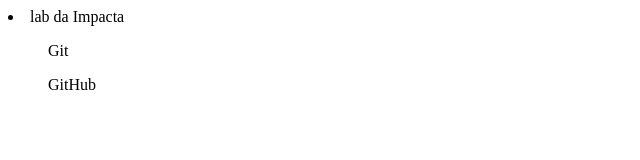
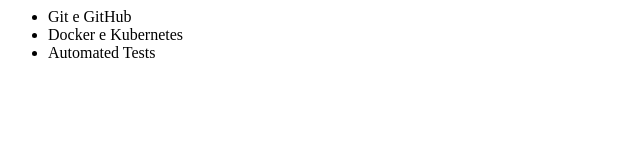
Before and after one commit to JOTAUCHOA/portal, a plain HTML site: page home.html in a window 1280 px wide. Shown: the whole page, without its empty margins (0-640 px from the left). Drawn offline with Linux system fonts and the light colour scheme.

Commit message:
Adicionando Docker e Automated tests home.html

```diff
--- a/home.html
+++ b/home.html
@@ -1,7 +1,10 @@
 <html>
+  <title>Laboratórios</title>
   <body>
-    <li>lab da Impacta</li>
-    <ul>Git</ul>
-    <ul>GitHub</ul>
+    <ul>
+      <li>Git e GitHub</li>
+      <li>Docker e Kubernetes</li>
+      <li>Automated Tests</li>
+    <ul>
   </body>
 </html>
```
